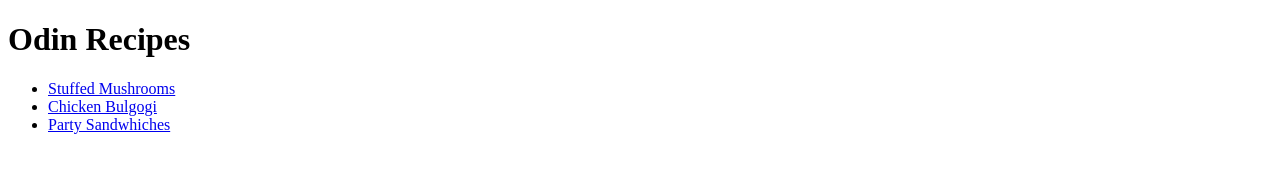
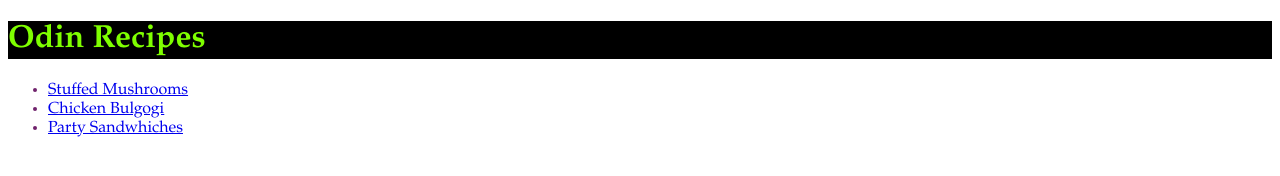
Before and after one commit to TashaWolff/odin_recipes, a plain HTML site: page index.html in a window 1280 px wide. Drawn offline with Linux system fonts and the light colour scheme.

Commit message:
Added CSS externally for all pages

```diff
--- a/index.html
+++ b/index.html
@@ -4,10 +4,11 @@
     <meta charset="UTF-8">
     <meta http-equiv="X-UA-Compatible" content="IE=edge">
     <meta name="viewport" content="width=device-width, initial-scale=1.0">
+    <link rel="stylesheet" href="style.css">
     <title>Recipes</title>
 </head>
 <body>
-    <h1>Odin Recipes</h1>
+    <h1 class="dark">Odin Recipes</h1>
     <ul>
     <li><a href="../odin_recipes/recipes/stuffedmushrooms.html">Stuffed Mushrooms</a></li>
     <li><a href="../odin_recipes/recipes/chickenbulgogi.html">Chicken Bulgogi</a></li>
--- /dev/null
+++ b/style.css
@@ -0,0 +1,17 @@
+* {
+    font-family: Garamond, sans-serif;
+}
+
+.dark {
+    background-color: black;
+    color: chartreuse;
+}
+
+h1 {
+    background-color: rgb(19, 153, 53);
+    color: rgb(8, 6, 7);
+}
+
+ul {
+    color: rgb(112, 34, 108);
+}
```
Also changed, not shown: recipes/chickenbulgogi.html (+1 -0 lines), recipes/partysandwhiches.html (+1 -0 lines), recipes/stuffedmushrooms.html (+1 -0 lines).
